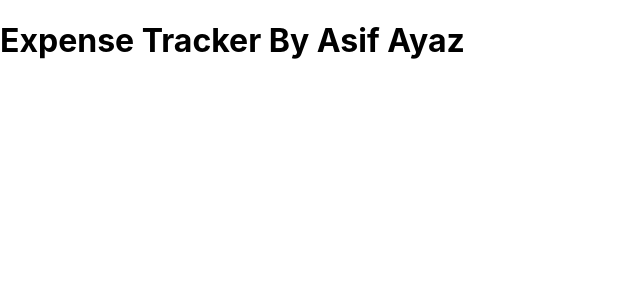
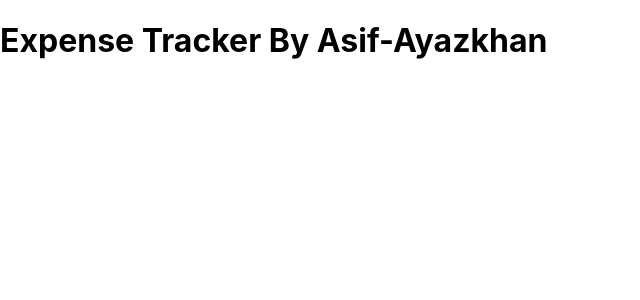
Before and after one commit to Asifkkhan/expense_react_app, a React (Create React App) app: page / in a window 1280 px wide. Shown: the top 300 px of the page, without its empty margins (0-640 px from the left). Built offline with nearby package versions, Linux system fonts and the light colour scheme.

Commit message:
comment out logo

```diff
--- a/src/components/Header.js
+++ b/src/components/Header.js
@@ -2,9 +2,12 @@ import React from 'react';
 export const Header = () => {
     return(
         <h1>
-        Expense Tracker By Asif Ayaz
+
+           Expense Tracker By Asif-Ayazkhan
 
         </h1>
+
+
 
 
 
```
